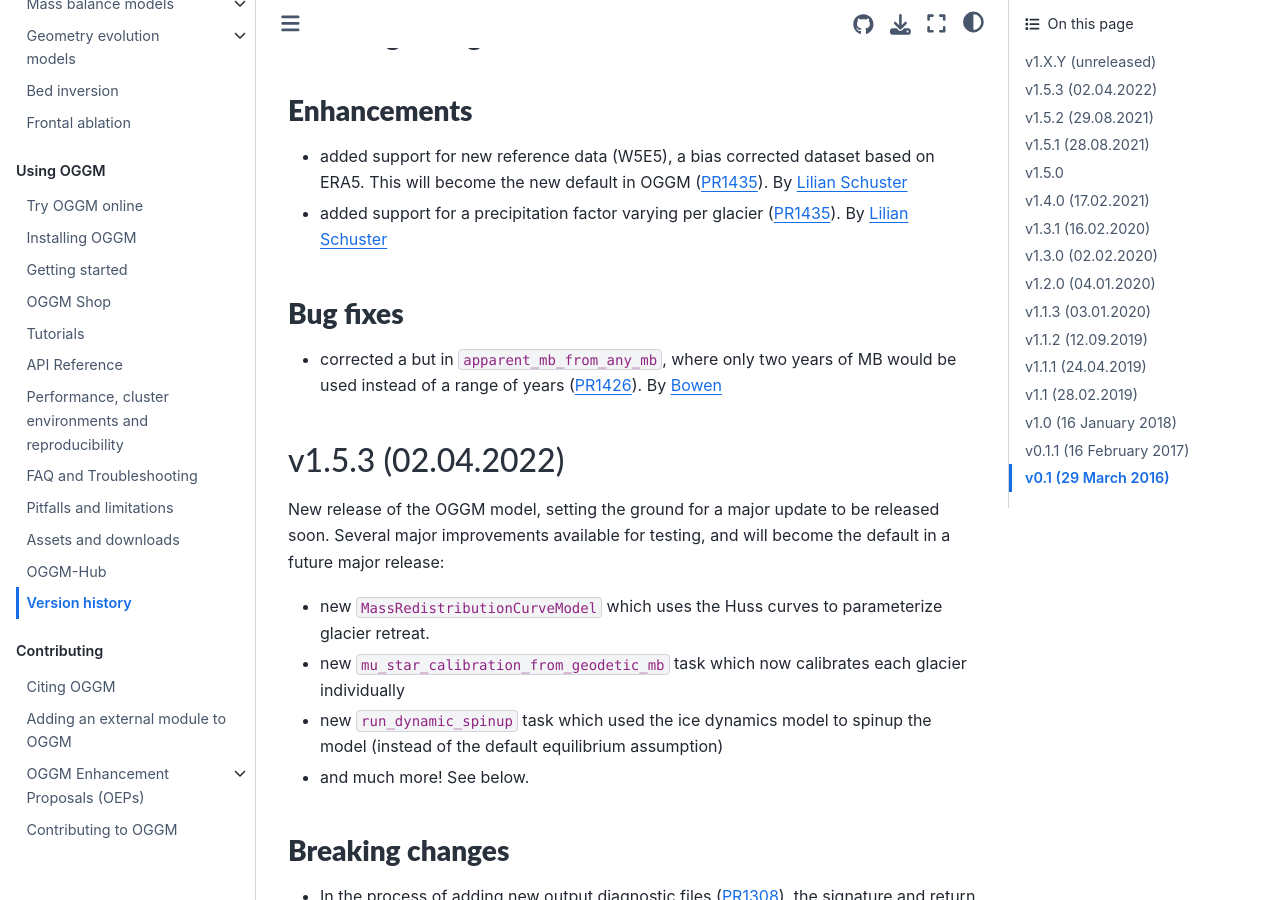
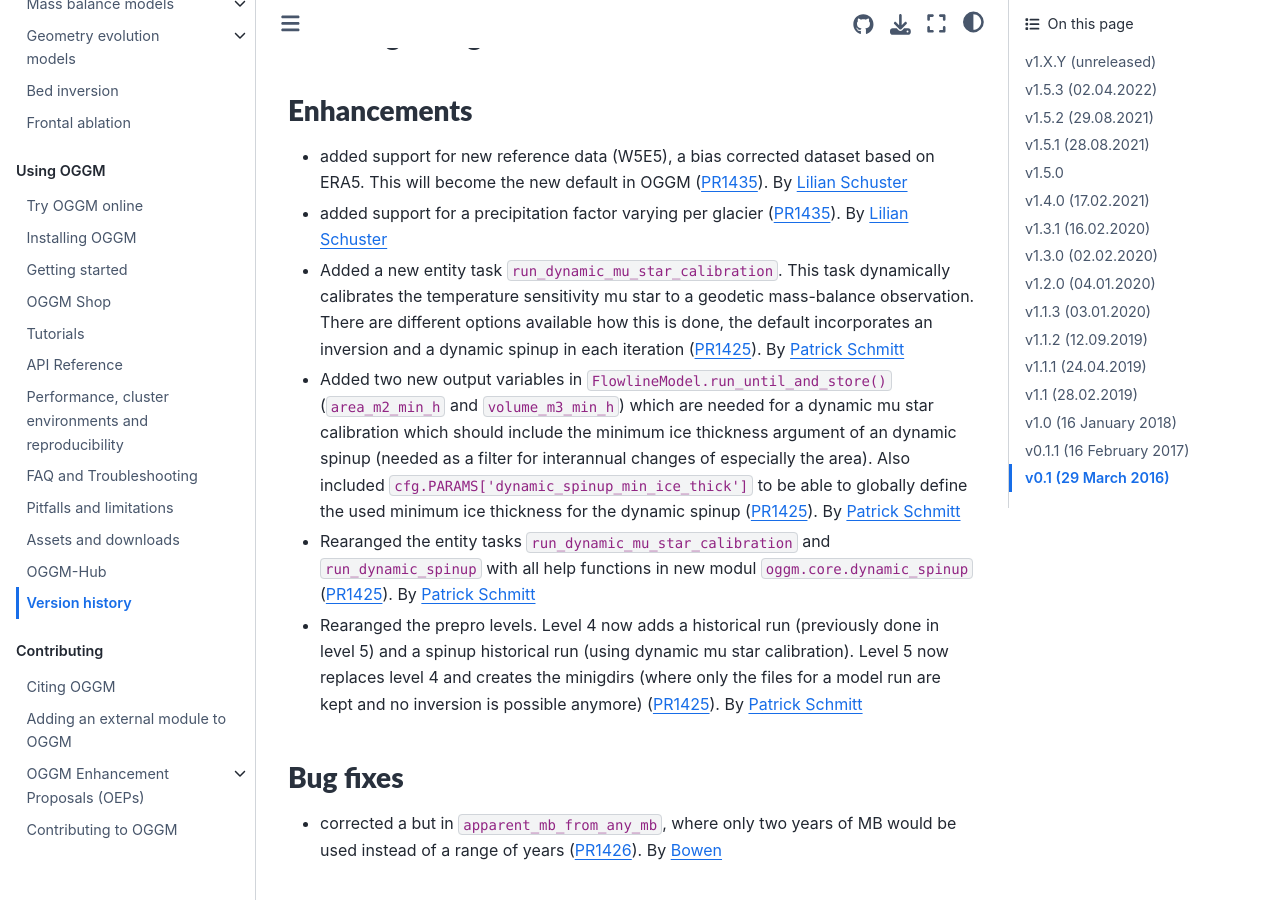
Before and after one commit to OGGM/oggm, a Sphinx documentation site: the page built from docs/whats-new.rst, in a window 1280 px wide and 900 px high, scrolled down 225 px. Built offline with Sphinx 7.4.7 and the Sphinx Book theme 1.1.4, drawn with Linux system fonts in a browser that asks for light colours; the version number could not be read and is left out.

Commit message:
added whats-new

```diff
--- a/docs/whats-new.rst
+++ b/docs/whats-new.rst
@@ -17,6 +17,29 @@ Enhancements
   By `Lilian Schuster <https://github.com/lilianschuster>`_
 - added support for a precipitation factor varying per glacier (:pull:`1435`).
   By `Lilian Schuster <https://github.com/lilianschuster>`_
+- Added a new entity task ``run_dynamic_mu_star_calibration``. This task
+  dynamically calibrates the temperature sensitivity mu star to a geodetic
+  mass-balance observation. There are different options available how this is
+  done, the default incorporates an inversion and a dynamic spinup in each
+  iteration (:pull:`1425`).
+  By `Patrick Schmitt <https://github.com/pat-schmitt>`_
+- Added two new output variables in ``FlowlineModel.run_until_and_store()``
+  (``area_m2_min_h`` and ``volume_m3_min_h``) which are needed for a dynamic
+  mu star calibration which should include the minimum ice thickness argument
+  of an dynamic spinup (needed as a filter for interannual changes of especially
+  the area). Also included ``cfg.PARAMS['dynamic_spinup_min_ice_thick']`` to be
+  able to globally define the used minimum ice thickness for the dynamic spinup
+  (:pull:`1425`).
+  By `Patrick Schmitt <https://github.com/pat-schmitt>`_
+- Rearanged the entity tasks ``run_dynamic_mu_star_calibration`` and
+  ``run_dynamic_spinup`` with all help functions in new modul
+  ``oggm.core.dynamic_spinup`` (:pull:`1425`).
+  By `Patrick Schmitt <https://github.com/pat-schmitt>`_
+- Rearanged the prepro levels. Level 4 now adds a historical run (previously
+  done in level 5) and a spinup historical run (using dynamic mu star calibration).
+  Level 5 now replaces level 4 and creates the minigdirs (where only the files
+  for a model run are kept and no inversion is possible anymore) (:pull:`1425`).
+  By `Patrick Schmitt <https://github.com/pat-schmitt>`_
 
 Bug fixes
 ~~~~~~~~~
```
